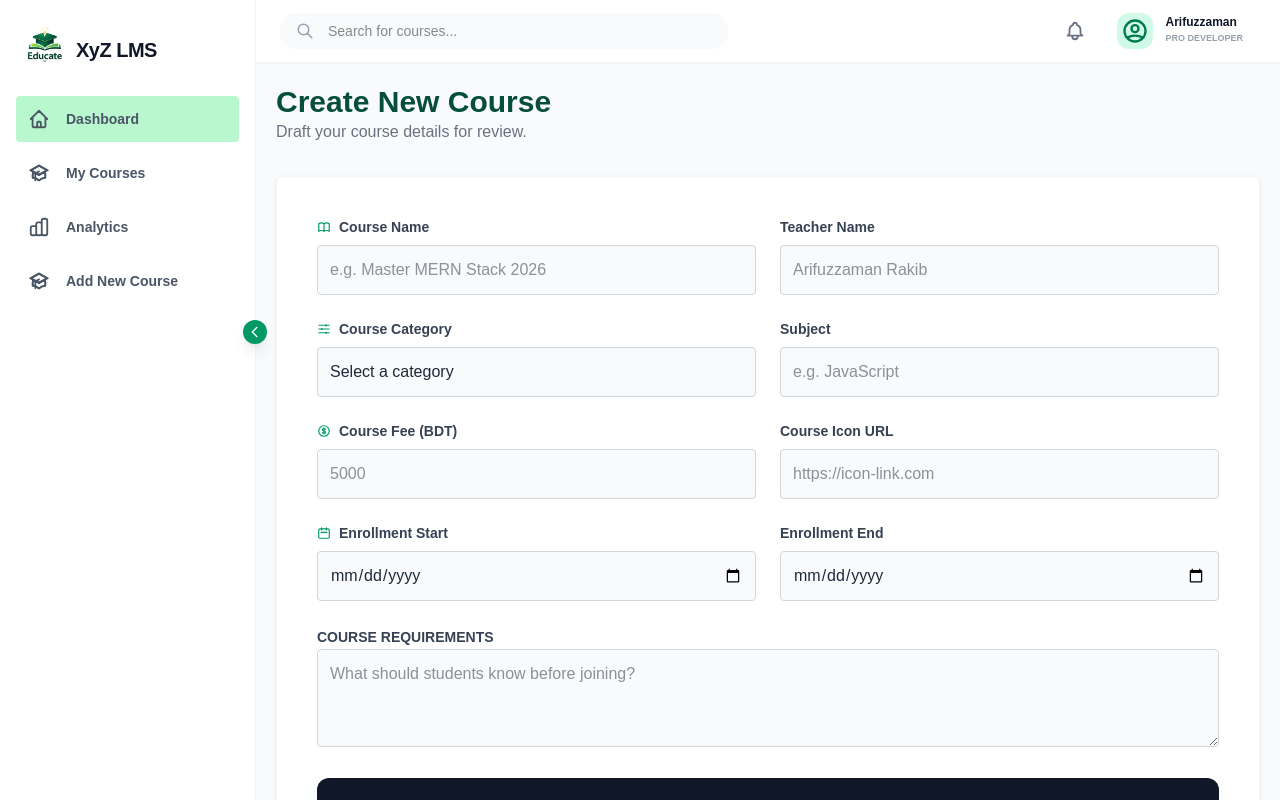
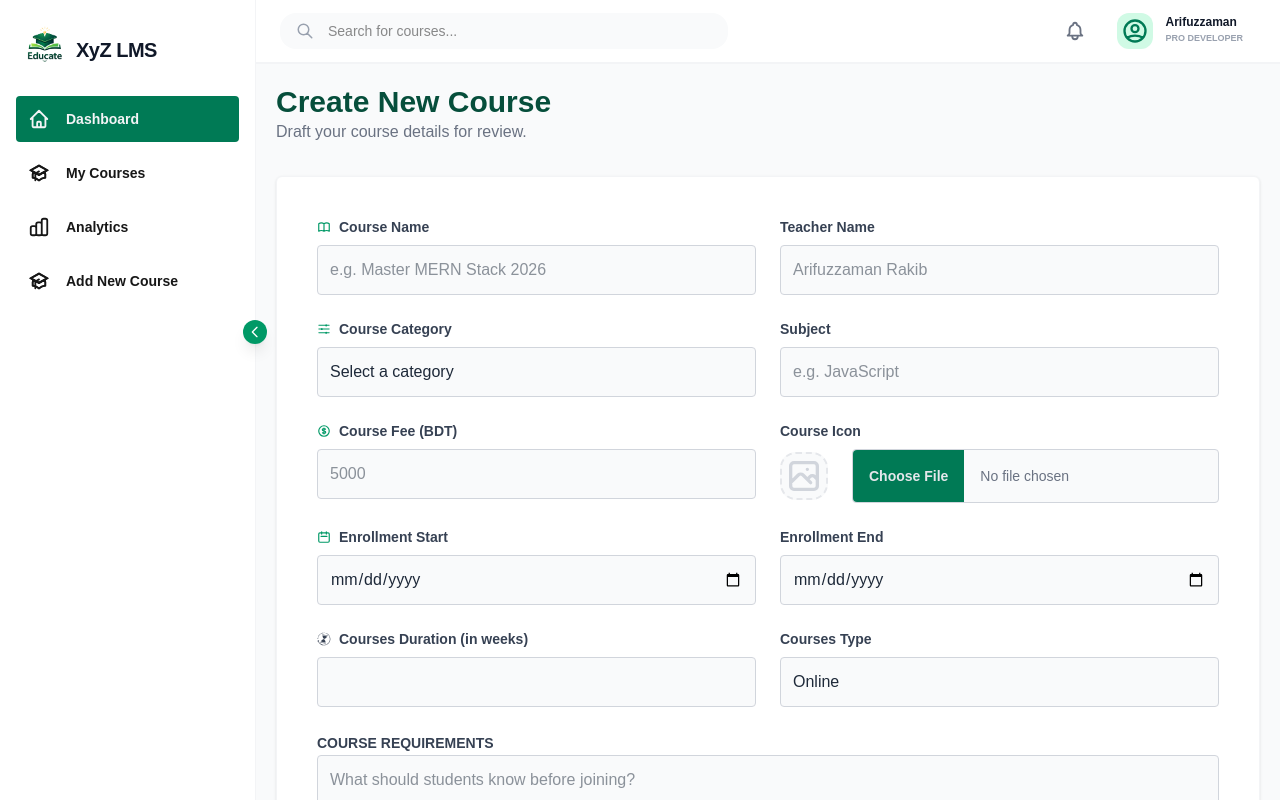
Before and after one commit to Arifuzzaman01/Madrasha-LMS, a Next.js app: page /dashboard/publishCourses in a window 1280 px wide. Built offline with nearby package versions, Linux system fonts and the light colour scheme.

Commit message:
completed the publish new courses

```diff
--- a/src/app/(dashboard)/dashboard/publishCourses/page.jsx
+++ b/src/app/(dashboard)/dashboard/publishCourses/page.jsx
@@ -9,12 +9,20 @@ import {
   HiOutlineBookOpen,
   HiOutlineCurrencyDollar,
   HiOutlineCalendar,
+  HiOutlinePhotograph,
 } from "react-icons/hi";
 import { generateId } from "@/utils/idGenerator";
 import { IoIosOptions } from "react-icons/io";
 import toast from "react-hot-toast";
+import { uploadImage } from "@/utils/uploadImage";
+import Image from "next/image";
+import { GiDuration } from "react-icons/gi";
 
 export default function AddCoursePage() {
+  const [preview, setPreview] = React.useState(null);
+  const [imageFile, setImageFile] = React.useState(null);
+  const [uploading, setUploading] = React.useState(false);
+  const [uploadedUrl, setUploadedUrl] = React.useState(null);
   const {
     register,
     handleSubmit,
@@ -23,6 +31,34 @@ export default function AddCoursePage() {
     formState: { errors },
   } = useForm();
 
+  const handleFileChange = async (e) => {
+    const file = e.target.files[0];
+    if (file) {
+      setImageFile(file); // স্টেটে রাখলেন ফিউচার ইউজের জন্য
+      setPreview(URL.createObjectURL(file));
+
+      await handleUpload(file);
+    }
+  };
+
+  const handleUpload = async (fileToUpload) => {
+    if (!fileToUpload) return;
+
+    setUploading(true);
+    try {
+      const url = await uploadImage(fileToUpload);
+      if (url) {
+        setUploadedUrl(url);
+        alert("Image Uploaded Successfully!");
+      } else {
+        console.error("Upload failed: URL is null");
+      }
+    } catch (error) {
+      console.error("Upload Error:", error);
+    } finally {
+      setUploading(false);
+    }
+  };
   // TanStack Query Mutation
   const mutation = useMutation({
     mutationFn: async (newCourse) => {
@@ -45,14 +81,14 @@ export default function AddCoursePage() {
   const onSubmit = (data) => {
     const courseData = {
       ...data,
+      icon: uploadedUrl,
       courseId: generateId(data.courseName),
       status: "pending",
-      teacherId: "T-8801", // Example: Get from Auth Context
-      createdAt: new Date().toISOString(),
+      teacherId: "T-8801", // এইটা ডেমো, রিয়েল অ্যাপ্লিকেশনে ইউজারের আইডি থেকে আসবে
     };
     mutation.mutate(courseData);
   };
-
+  console.log(uploadedUrl, "preview");
   return (
     <div className="max-w-7xl mx-auto ">
       <div className="mb-8">
@@ -103,7 +139,7 @@ export default function AddCoursePage() {
         <div className="grid grid-cols-1 md:grid-cols-2 gap-6">
           <div className="space-y-2">
             <label className="text-sm font-black text-gray-700 flex items-center gap-2">
-             <IoIosOptions className="text-emerald-600" /> Course Category
+              <IoIosOptions className="text-emerald-600" /> Course Category
             </label>
 
             <select
@@ -159,13 +195,36 @@ export default function AddCoursePage() {
 
           <div className="space-y-2">
             <label className="text-sm font-black text-gray-700  flex items-center gap-2">
-              Course Icon URL
+              Course Icon
             </label>
-            <input
-              {...register("courseIcon")}
-              className="w-full p-3 bg-gray-50 rounded-sm border border-gray-300 focus:ring-1 focus:ring-primary/20 outline-none  text-gray-800"
-              placeholder="https://icon-link.com"
-            />
+
+            <div className="flex flex-col md:flex-row items-center gap-6">
+              {/* Image Preview Box */}
+              <div className="w-12 h-12 rounded-2xl border-2 border-dashed border-gray-200 flex items-center justify-center overflow-hidden bg-gray-50">
+                {preview ? (
+                  <Image
+                    src={preview}
+                    width={20}
+                    height={20}
+                    alt="Preview"
+                    className="w-full h-full object-cover"
+                  />
+                ) : (
+                  <HiOutlinePhotograph size={40} className="text-gray-300" />
+                )}
+              </div>
+
+              {/* Upload Inputs */}
+              <div className="flex-1 w-full space-y-3   bg-gray-50 rounded-sm border border-gray-300 focus:ring-1 focus:ring-primary/20 outline-none  text-gray-800">
+                <input
+                  type="file"
+                  accept="image/*"
+                  onChange={handleFileChange}
+                  disabled={uploading || uploadedUrl} // Disable if uploading or already uploaded
+                  className={`block w-full text-sm text-gray-500 file:mr-4 file:py-4 file:px-4 file:bg-primary file:rounded-l-sm file:border-0 file:text-sm file:font-bold file:text-gray-200 hover:file:bg-emerald-100 hover:file:text-primary cursor-pointer ${uploading || uploadedUrl ? "cursor-not-allowed opacity-50 file:bg-gray-500" : ""}`}
+                />
+              </div>
+            </div>
           </div>
         </div>
 
@@ -198,7 +257,50 @@ export default function AddCoursePage() {
             />
           </div>
         </div>
+        {/* duration */}
+        <div className="grid grid-cols-1 md:grid-cols-2 gap-6">
+          <div className="space-y-2">
+            <label className="text-sm font-black text-gray-700  flex items-center gap-2">
+             <GiDuration /> Courses Duration (in weeks)
+            </label>
+            <input
+              type="number"
+              {...register("duration", {
+                required: "Duration is required",
+                min: 1,
+              })}
+              className="w-full p-3 bg-gray-50 rounded-sm border border-gray-300 focus:ring-1 focus:ring-primary/20 outline-none  text-gray-800"
+            />
+          </div>
+          {/* course type */}
+          <div className="space-y-2">
+            <label className="text-sm font-black text-gray-700 flex items-center gap-2">
+              Courses Type
+            </label>
 
+            <select
+              {...register("courseType", {
+                required: "Course type is required",
+              })}
+              className="w-full p-3 bg-gray-50 rounded-sm border border-gray-300 focus:ring-1 focus:ring-primary/20 outline-none text-gray-800 font-medium cursor-pointer appearance-none"
+              defaultValue="online"
+            >
+              <option value="" disabled>
+                Select a category
+              </option>
+              <option value="online">Online</option>
+              <option value="offline">Off Line</option>
+
+            </select>
+
+            {/* Error Message */}
+            {errors.courseType && (
+              <span className="text-red-500 text-xs font-bold uppercase tracking-tighter">
+                {errors.courseType.message}
+              </span>
+            )}
+          </div>
+        </div>
         {/* Section 4: Course Requirements */}
         <div className="space-y-2">
           <label className="text-sm font-black text-gray-700 uppercase">
--- a/src/components/dashboard/layout/Sidebar.jsx
+++ b/src/components/dashboard/layout/Sidebar.jsx
@@ -86,7 +86,7 @@ export default function Sidebar({ isMobile ,setIsMenuOpen}) {
               data-tooltip-id="sidebar-tooltip"
               data-tooltip-content={isCollapsed ? item.name : ""}
               className={`flex items-center gap-4 p-3 rounded-sm cursor-pointer transition-all
-                ${isCollapsed ? "justify-center" : "hover:bg-emerald-50 text-gray-600 hover:text-emerald-700 font-bold text-sm"} ${activeItem === item?.id && "bg-green-200"}`}
+                ${isCollapsed ? "justify-center" : "hover:bg-emerald-50 hover:text-emerald-700 font-bold text-sm"} ${activeItem === item?.id && "bg-primary text-gray-100"}`}
             >
               <div className="flex-shrink-0">{item.icon}</div>
               {!isCollapsed && <span>{item.name}</span>}
--- /dev/null
+++ b/src/utils/uploadImage.js
@@ -0,0 +1,22 @@
+import axios from "axios";
+
+// src/utils/uploadImage.js
+export const uploadImage = async (file) => {
+  const formData = new FormData();
+  formData.append("file", file);
+
+  // এই নামটি হুবহু Cloudinary Settings এর মতো হতে হবে (Case Sensitive)
+  formData.append("upload_preset", "pqardv7l");
+
+  try {
+    const response = await axios.post(
+      `https://api.cloudinary.com/v1_1/djgzuyzrv/image/upload`,
+      formData
+    );
+    return response.data.secure_url;
+  } catch (error) {
+    // এরর ডিটেইলস দেখার জন্য এটি যোগ করুন
+    console.error("Cloudinary Error Detail:", error.response?.data);
+    throw error;
+  }
+};
```
